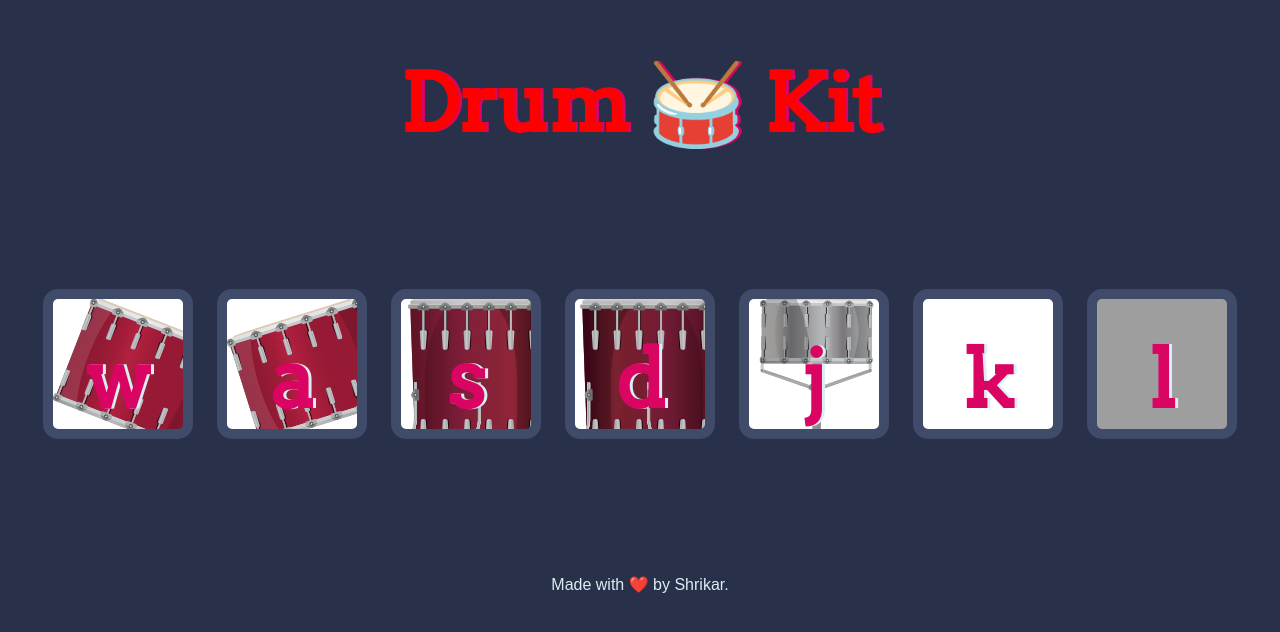
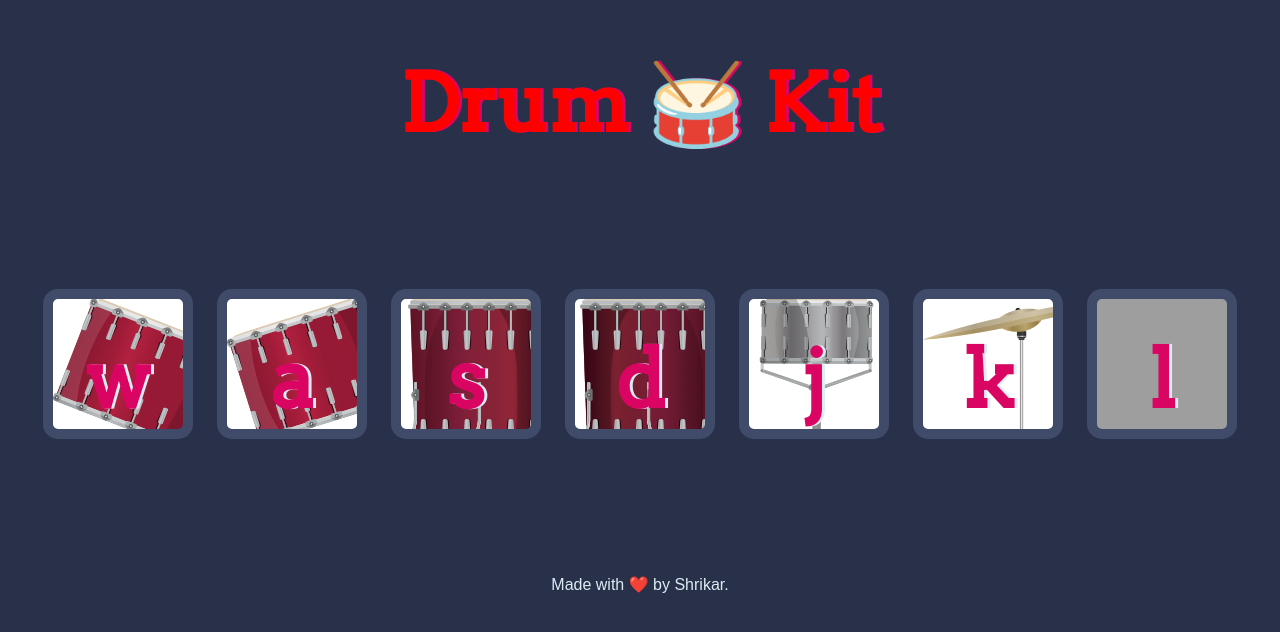
Before and after one commit to shrikar-tamirisa/Drum-Kit-Website, a plain HTML site: page index.html in a window 1280 px wide. Drawn offline with Linux system fonts and the light colour scheme; grey boxes are pictures that could not be loaded; files whose address does not match are found by name.

Commit message:
Update styles.css

```diff
--- a/styles.css
+++ b/styles.css
@@ -39,7 +39,7 @@ footer {
 }
 
 .k {
-  background-image: url('images/crash.png');
+  background-image: url('https://github.com/shrikar-tamirisa/Drum-Kit-Website/blob/main/crash.png');
 }
 
 .l {
```
